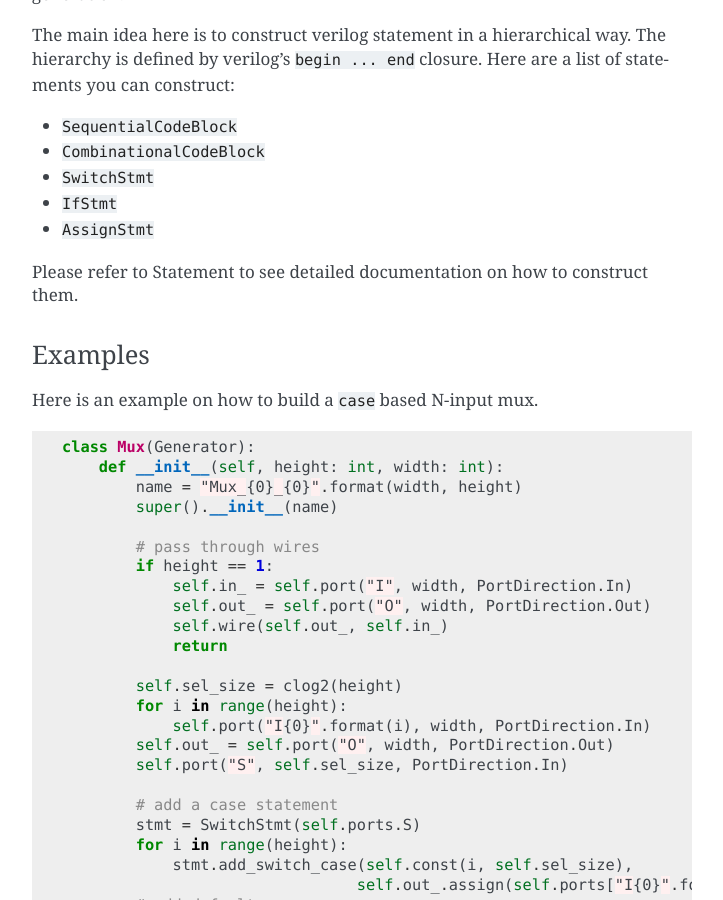
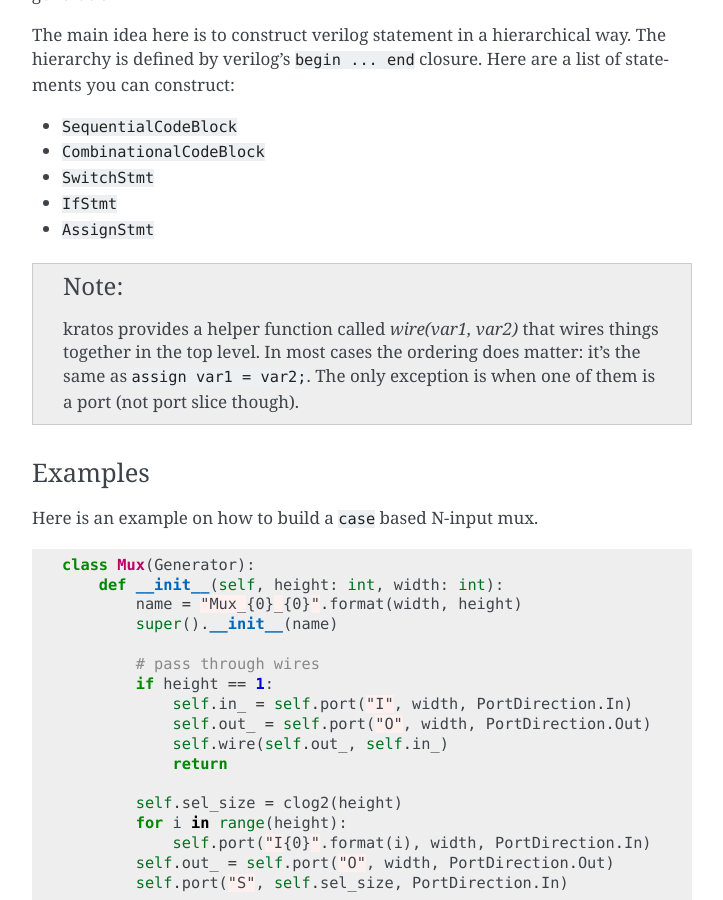
Before and after one commit to Kuree/kratos, a Sphinx documentation site: the page built from docs/generator.rst, in a window 1280 px wide and 900 px high, scrolled down 6337 px. Shown: the whole window, without its empty margins (388-1111 px from the left). Built offline with Sphinx 7.4.7, drawn with Linux system fonts in a browser that asks for light colours.

Commit message:
add merge wire pass; resolve #38

```diff
--- a/docs/advanced/passes.rst
+++ b/docs/advanced/passes.rst
@@ -69,6 +69,8 @@ readable and your life easier:
 - ``remove_pass_through_modules``: this pass will remove any pass-through
   modules created by user. It is not necessary for the physical design,
   but extremely helpful to reduce the simulation size.
+- ``merge_wire_assignments``: this pass merges top level wire slices into
+  a single wire assignment.
 
 Write your own Pass
 ===================
--- a/docs/generator.rst
+++ b/docs/generator.rst
@@ -330,8 +330,12 @@ of statements you can construct:
 - ``IfStmt``
 - ``AssignStmt``
 
-Please refer to Statement to see detailed documentation on how to construct
-them.
+
+.. note::
+    kratos provides a helper function called `wire(var1, var2)` that wires
+    things together in the top level. In most cases the ordering does matter:
+    it's the same as ``assign var1 = var2;``. The only exception is when one
+    of them is a port (not port slice though).
 
 Examples
 --------
```
Also changed, not shown: 7 other files.
